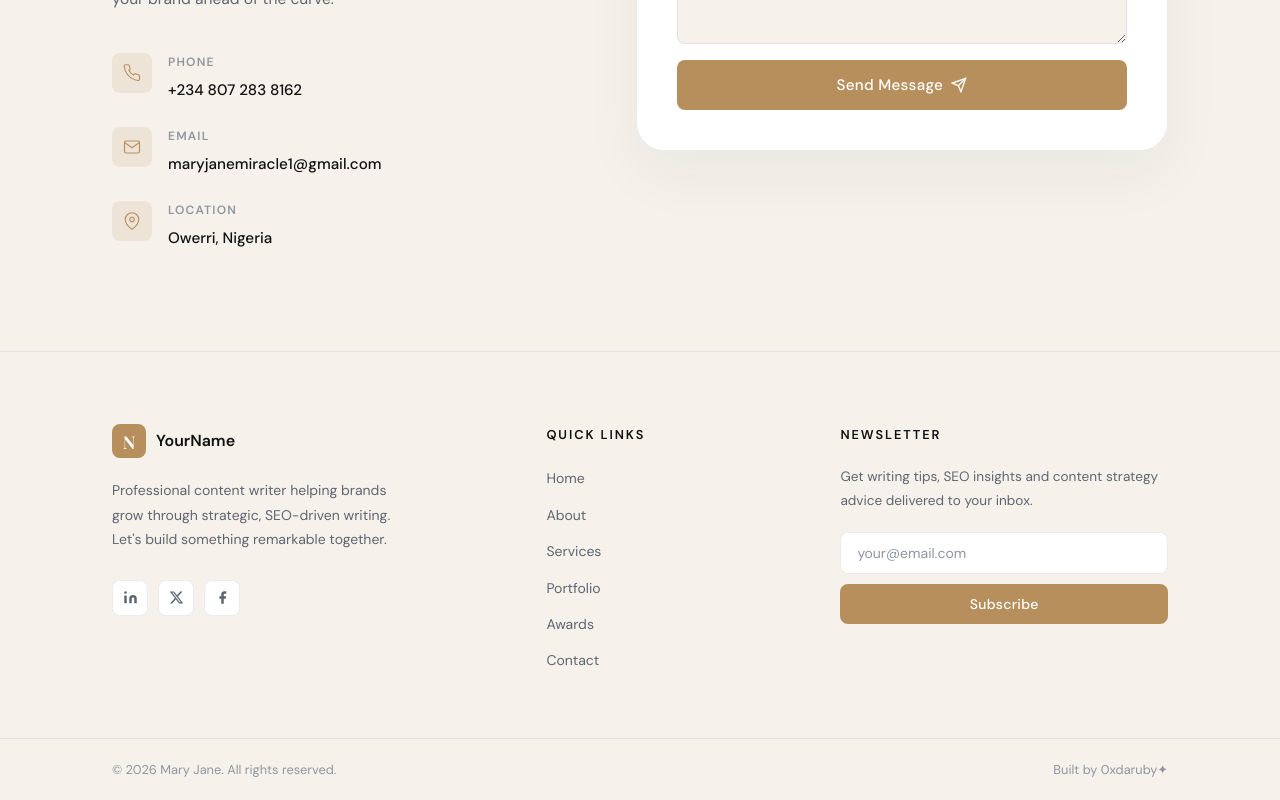
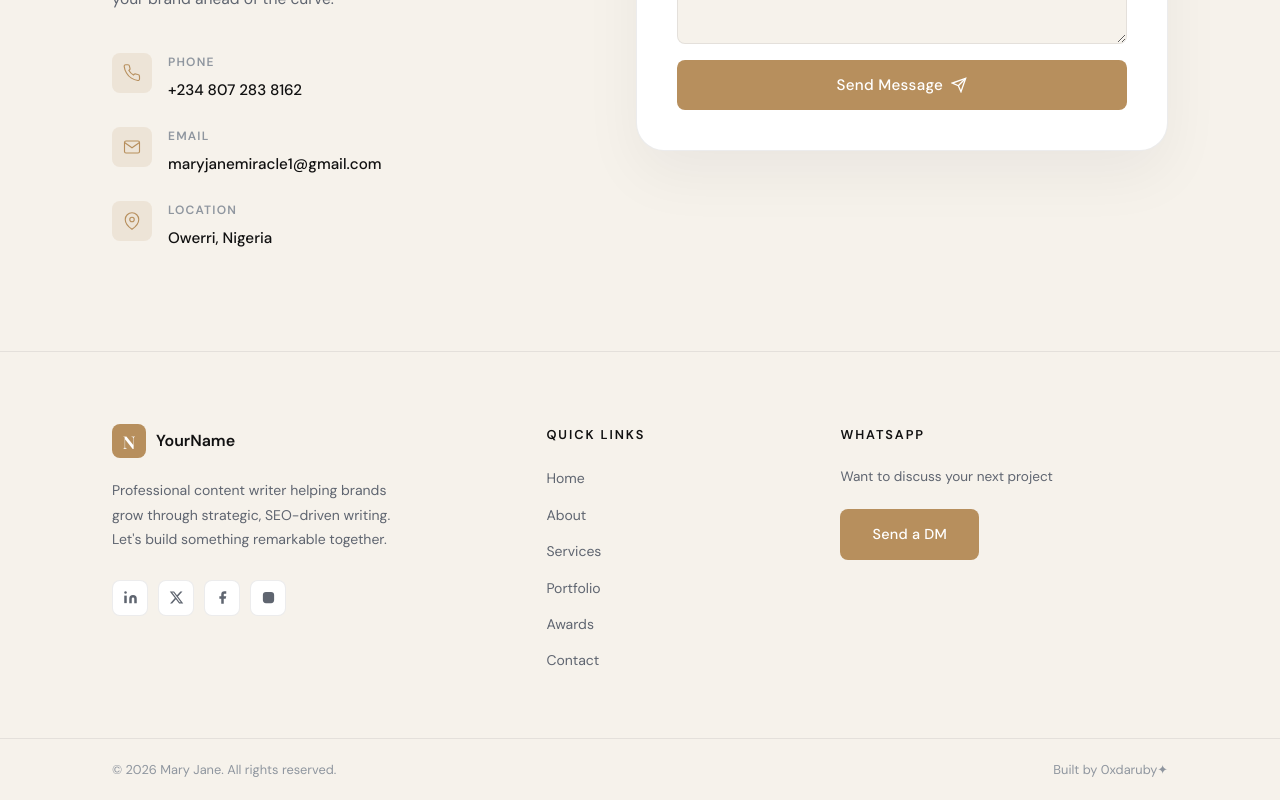
Before and after one commit to 0xDaruby/MJ-Portfolio, a React (Vite) app: page / in a window 1280 px wide. Shown: the part 5525-6325 px from the top of the page. Built offline with nearby package versions, Linux system fonts and the light colour scheme.

Commit message:
Socials Customization

```diff
--- a/src/components/About.css
+++ b/src/components/About.css
@@ -187,7 +187,12 @@
 
 .about__skill-fill {
   height: 100%;
+  width: 0;
   background: linear-gradient(90deg, var(--accent), rgba(183,143,93,0.35));
   border-radius: 2px;
-  transition: width 1s ease;
+  transition: width 1.1s cubic-bezier(0.2, 0.8, 0.2, 1);
 }
+
+.about__skill-fill.is-visible {
+  width: var(--target-width);
+}
--- a/src/components/About.jsx
+++ b/src/components/About.jsx
@@ -1,3 +1,4 @@
+import { useEffect, useRef, useState } from 'react'
 import './About.css'
 
 const skills = [
@@ -13,8 +14,29 @@ const highlights = [
 ]
 
 export default function About() {
+  const [hasAnimated, setHasAnimated] = useState(false)
+  const sectionRef = useRef(null)
+
+  useEffect(() => {
+    const node = sectionRef.current
+    if (!node || hasAnimated) return
+
+    const observer = new IntersectionObserver(
+      ([entry]) => {
+        if (entry.isIntersecting) {
+          setHasAnimated(true)
+          observer.disconnect()
+        }
+      },
+      { threshold: 0.25 }
+    )
+
+    observer.observe(node)
+    return () => observer.disconnect()
+  }, [hasAnimated])
+
   return (
-    <section id="about" className="section-pad about">
+    <section id="about" className="section-pad about" ref={sectionRef}>
       <div className="container about__inner">
         <div className="about__image-col fade-left">
           <div className="about__img-wrap">
@@ -63,8 +85,8 @@ export default function About() {
                 </div>
                 <div className="about__skill-bar">
                   <div
-                    className="about__skill-fill"
-                    style={{ width: `${s.pct}%` }}
+                    className={`about__skill-fill ${hasAnimated ? 'is-visible' : ''}`}
+                    style={{ '--target-width': `${s.pct}%` }}
                   />
                 </div>
               </div>
--- a/src/components/Footer.jsx
+++ b/src/components/Footer.jsx
@@ -12,7 +12,7 @@ const navLinks = [
 const socials = [
   {
     label: 'LinkedIn',
-    href: '#',
+    href: 'https://www.linkedin.com/in/maryjane-miracle-936740397?trk=contact-info',
     icon: (
       <svg viewBox="0 0 24 24" fill="currentColor" aria-hidden="true">
         <path d="M16 8a6 6 0 0 1 6 6v7h-4v-7a2 2 0 0 0-2-2 2 2 0 0 0-2 2v7h-4v-7a6 6 0 0 1 6-6z"/>
@@ -22,7 +22,7 @@ const socials = [
   },
   {
     label: 'Twitter',
-    href: '#',
+    href: 'https://x.com/MaryjaneM65157',
     icon: (
       <svg viewBox="0 0 24 24" fill="currentColor" aria-hidden="true">
         <path d="M18.244 2.25h3.308l-7.227 8.26 8.502 11.24H16.17l-5.214-6.817L4.99 21.75H1.68l7.73-8.835L1.254 2.25H8.08l4.713 6.231zm-1.161 17.52h1.833L7.084 4.126H5.117z"/>
@@ -31,14 +31,24 @@ const socials = [
   },
   {
     label: 'Facebook',
-    href: '#',
+    href: 'https://www.facebook.com/profile.php?id=61556708106120',
     icon: (
       <svg viewBox="0 0 24 24" fill="currentColor" aria-hidden="true">
         <path d="M18 2h-3a5 5 0 0 0-5 5v3H7v4h3v8h4v-8h3l1-4h-4V7a1 1 0 0 1 1-1h3z"/>
       </svg>
     ),
   },
-
+  {
+    label: 'Instagram',
+    href: 'https://www.instagram.com/maryjanemiracleozuruigbo?igsh=MXBrcG42amZ5YmU2dQ==',
+    icon: (
+      <svg viewBox="0 0 24 24" fill="currentColor" aria-hidden="true">
+        <rect x="3" y="3" width="18" height="18" rx="5"/>
+        <circle cx="12" cy="12" r="4.5"/>
+        <circle cx="17.5" cy="6.5" r="1.2"/>
+      </svg>
+    ),
+  },
 ]
 
 export default function Footer() {
@@ -75,17 +85,18 @@ export default function Footer() {
         </div>
 
         <div className="footer__newsletter-col">
-          <h4 className="footer__col-title">Newsletter</h4>
+          <h4 className="footer__col-title">WhatsApp</h4>
           <p className="footer__newsletter-desc">
-            Get writing tips, SEO insights and content strategy advice delivered to your inbox.
+            Want to discuss your next project
           </p>
-          <form
-            className="footer__newsletter-form"
-            onSubmit={(e) => e.preventDefault()}
+          <a
+            href="https://wa.me/2348072838162"
+            target="_blank"
+            rel="noreferrer"
+            className="btn-primary footer__whatsapp-btn"
           >
-            <input type="email" placeholder="your@email.com" required />
-            <button type="submit" className="btn-primary">Subscribe</button>
-          </form>
+            Send a DM
+          </a>
         </div>
       </div>
 
```
